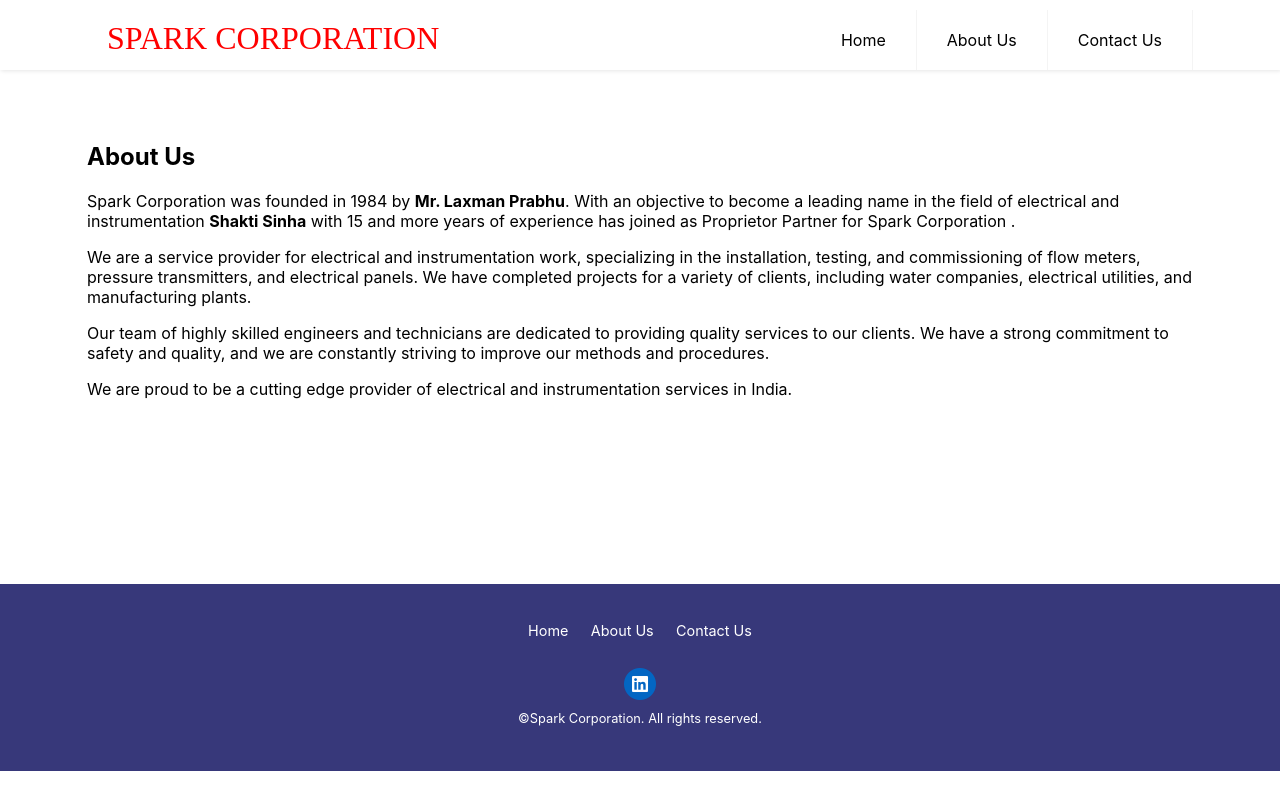
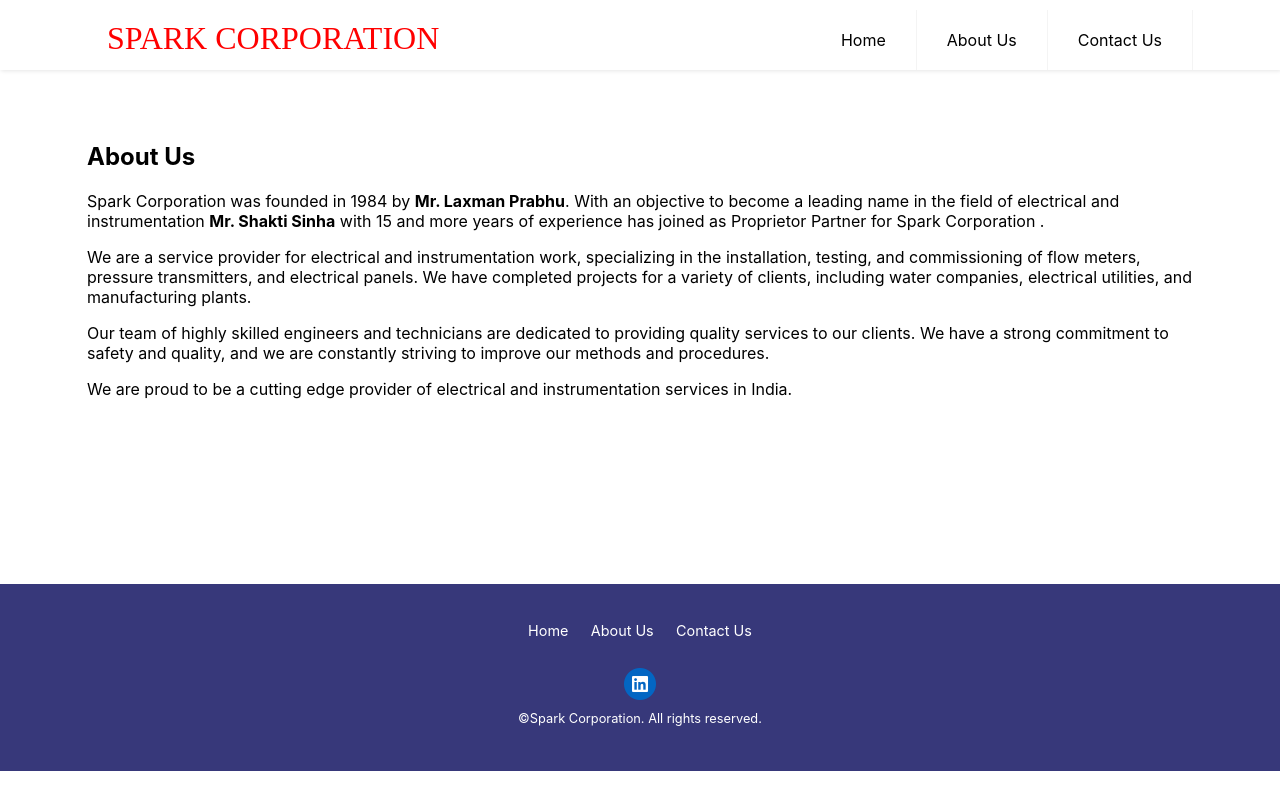
Before and after one commit to orpitad/spark-corp, a React (Create React App) app: page /AboutUs in a window 1280 px wide. Built offline with nearby package versions, Linux system fonts and the light colour scheme.

Commit message:
Salutaion add

```diff
--- a/src/components/pages/AboutUs.js
+++ b/src/components/pages/AboutUs.js
@@ -7,7 +7,7 @@
                 <div className="textArea">
                     <h2>About Us</h2>
                     <p>
-                        Spark Corporation was founded in 1984 by <strong>Mr. Laxman Prabhu</strong>. With an objective to become a leading name in the field of electrical and instrumentation <strong>Shakti Sinha</strong> with 15 and more years of experience has joined as Proprietor Partner for Spark Corporation .
+                        Spark Corporation was founded in 1984 by <strong>Mr. Laxman Prabhu</strong>. With an objective to become a leading name in the field of electrical and instrumentation <strong> Mr. Shakti Sinha</strong> with 15 and more years of experience has joined as Proprietor Partner for Spark Corporation .
                     </p>
 
                     <p>
```
